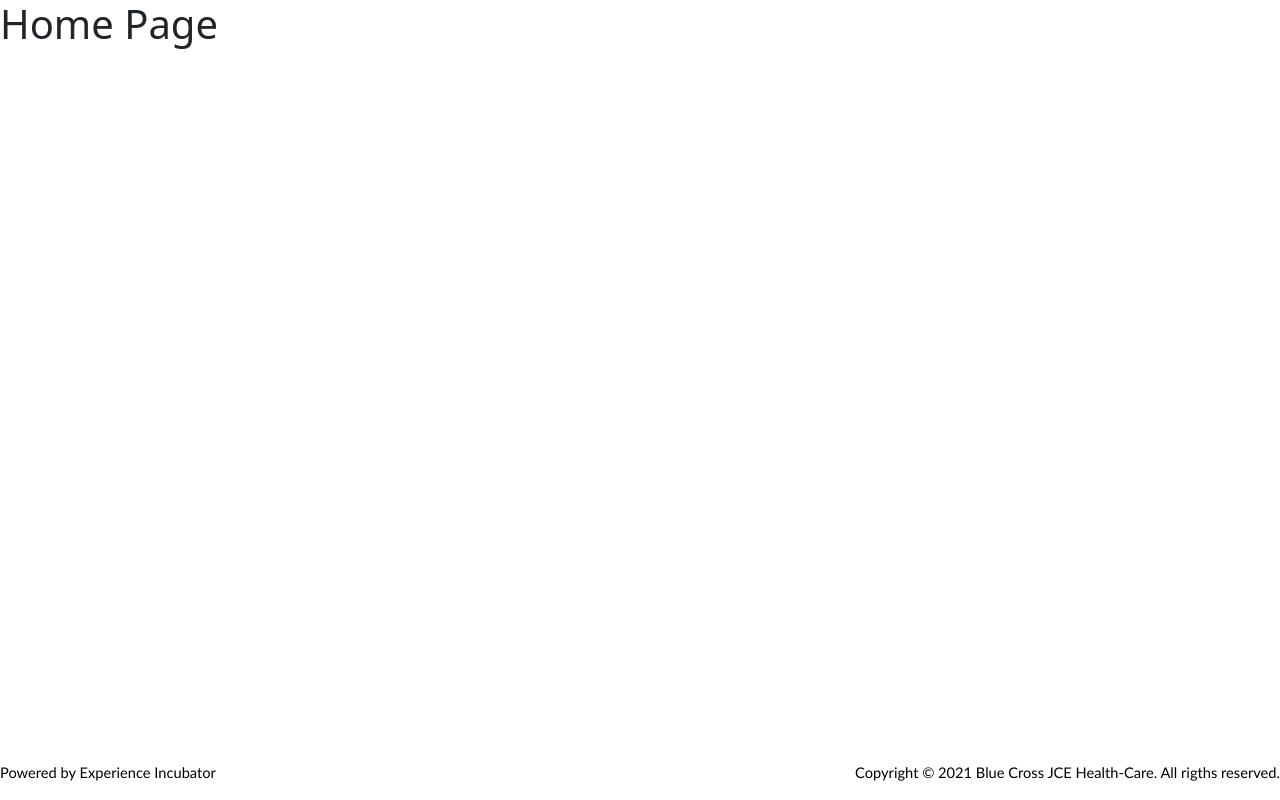
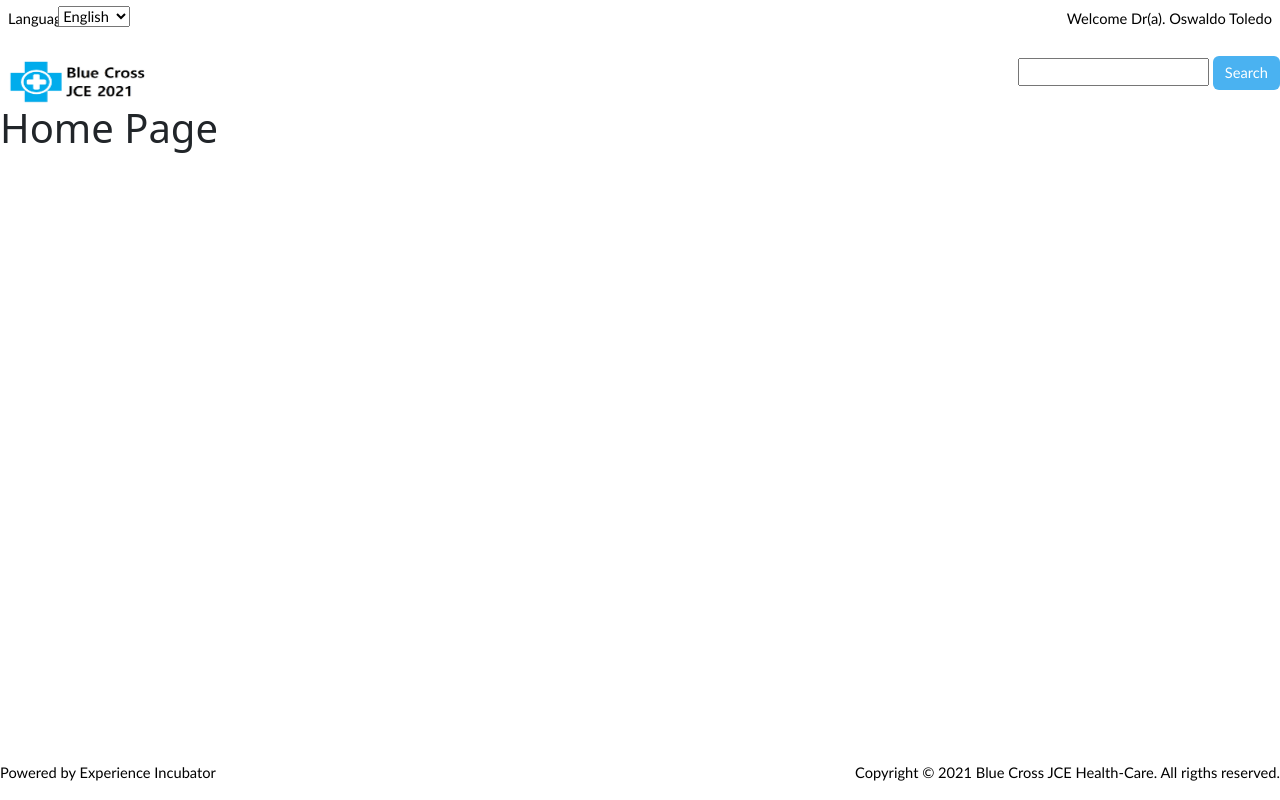
Before and after one commit to DiegoE-prog/Blue-Cross-JCE-2021, a React (Create React App) app in the folder frontend/jce-app/: page / in a window 1280 px wide. Built offline with nearby package versions, Linux system fonts and the light colour scheme.

Commit message:
Header created

```diff
--- a/frontend/jce-app/src/App.js
+++ b/frontend/jce-app/src/App.js
@@ -8,13 +8,13 @@ import { routes } from "./routes"
 import Home from "./views/home"
 import Test from "./views/test"
 import Footer from "./nav/Footer/Footer"
+import Header from "./nav/Header/Header"
 
 function App() {
 	return (
 		<>
 			<div className="App">
-				{/*Header*/}
-
+				<Header />
 				<div className="content">
 					<Routes>
 						<Route exact path={routes.HOME} element={<Home />} />
--- /dev/null
+++ b/frontend/jce-app/src/nav/Header/Header.js
@@ -0,0 +1,40 @@
+import React from "react"
+import LanguajeDropDownList from "./LanguajeDropDownList"
+import BlueCrossLogo from "../../logos/BlueCrossHeader.png"
+import SearchBar from "./SearchBar"
+
+function Header() {
+	return (
+		<div>
+			<div className="row">
+				<div className="col-6">
+					<div className="row">
+						<div className="col-sm-2 col-xl-1">
+							<p className="general-jce p-2">Language</p>
+						</div>
+						<div className="col-3 pl-4 m-1">
+							<LanguajeDropDownList />
+						</div>
+					</div>
+				</div>
+				<div className="col-6">
+					<p className="general-jce text-end p-2">Welcome Dr(a). Oswaldo Toledo</p>
+				</div>
+			</div>
+			<div className="row">
+				<div className="col-6">
+					<div className="row">
+						<div className="col-12">
+							<img src={BlueCrossLogo} style={{ width: 150, height: 50 }} alt="Blue Cross Logo" />
+						</div>
+					</div>
+				</div>
+				<div className="col-6">
+					<SearchBar />
+				</div>
+			</div>
+		</div>
+	)
+}
+
+export default Header
--- /dev/null
+++ b/frontend/jce-app/src/nav/Header/LanguajeDropDownList.js
@@ -0,0 +1,19 @@
+import React, { useState } from "react"
+
+function LanguajeDropDownList() {
+	const [option, setOption] = useState("en")
+
+	const handleSelectChange = (e) => {
+		setOption(e.target.value)
+	}
+
+	return (
+		<select value={option} onChange={handleSelectChange} className="general-jce">
+			<option value="en">English</option>
+			<option value="es">Spanish</option>
+			<option value="fr">French</option>
+		</select>
+	)
+}
+
+export default LanguajeDropDownList
--- /dev/null
+++ b/frontend/jce-app/src/nav/Header/SearchBar.js
@@ -0,0 +1,16 @@
+import React from "react"
+
+function SearchBar() {
+	return (
+		<div className="row">
+			<div className="col-12 text-end">
+				<input className="general-jce m-1" />
+				<button className="btn btn-blue " style={{ border: "none" }}>
+					Search
+				</button>
+			</div>
+		</div>
+	)
+}
+
+export default SearchBar
```
